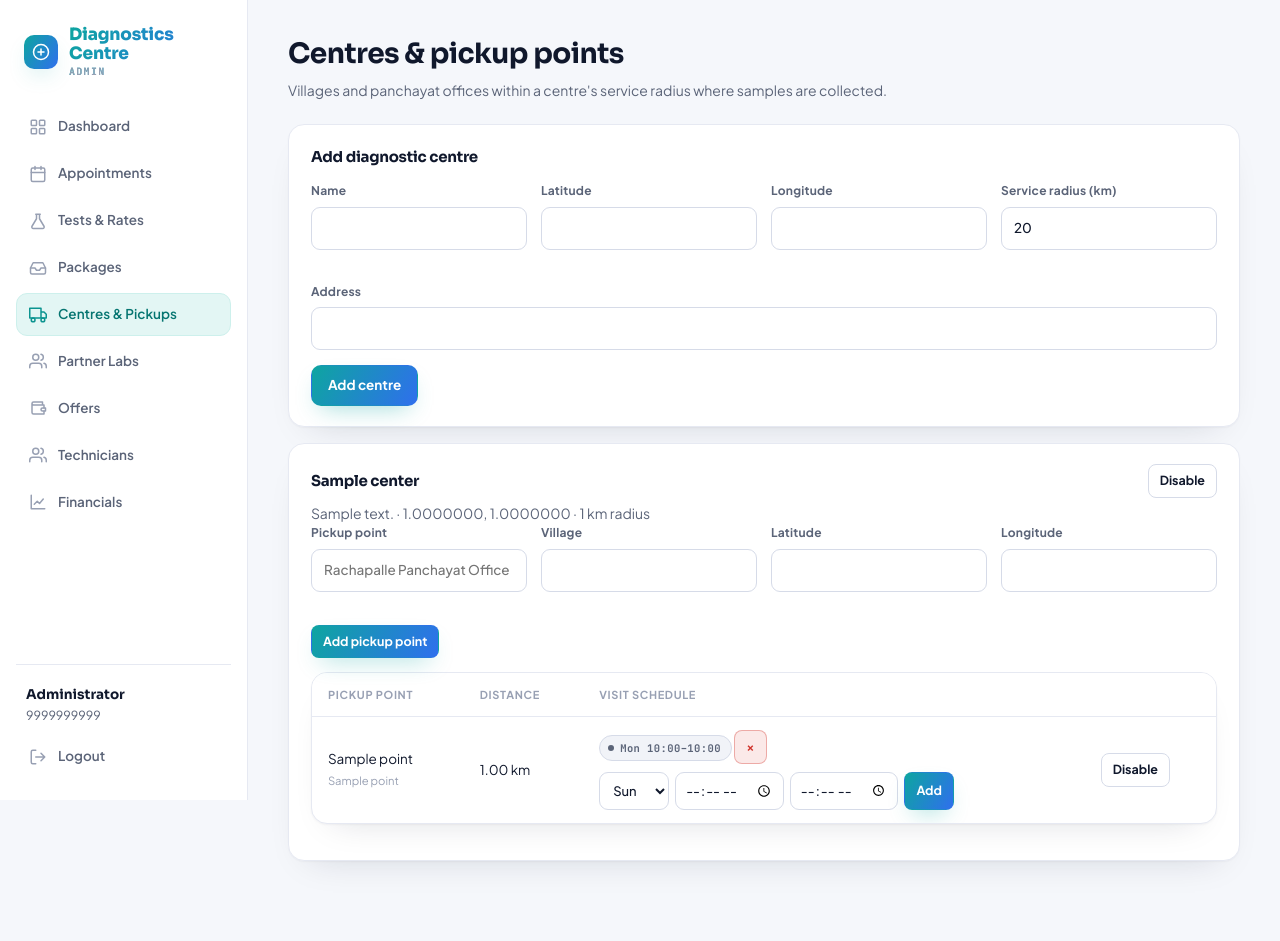
After one commit to revanthvelaga/2026-VRK-Arogya, a PHP site: page /admin/centers.php in a window 1280 px wide. The commit adds this page. Run offline with PHP 8.4, Linux system fonts and the light colour scheme; a user stored in the database is signed in; data comes from the database, SQL or seed files in the repository; tables that the repository leaves empty hold one stand-in row (values such as "Sample post").

Commit message:
Arogya feature port, phase 1 (WIP): packages, centres/pickup points, partner labs, coupons
Adds migration 002, catalog/geo/coupon helpers, four admin pages, and an
extended create_appointment (packages, collection modes, coupons). Patient
booking form and API wiring follow in the next commit.

Co-Authored-By: Claude Sonnet 5.5 <noreply@anthropic.com>
Claude-Session: https://claude.ai/code/session_01RDhNUWxHgQhCQFY6R5rvC9

```diff
--- a/diagnostics/docker-compose.yml
+++ b/diagnostics/docker-compose.yml
@@ -8,7 +8,8 @@ services:
       MYSQL_ROOT_PASSWORD: ${DB_ROOT_PASS:-rootpass}
     volumes:
       - dbdata:/var/lib/mysql
-      - ./database/schema.sql:/docker-entrypoint-initdb.d/schema.sql:ro
+      - ./database/schema.sql:/docker-entrypoint-initdb.d/01-schema.sql:ro
+      - ./database/migrations/002_arogya_features.sql:/docker-entrypoint-initdb.d/02-arogya-features.sql:ro
     healthcheck:
       test: ["CMD", "mysqladmin", "ping", "-h", "localhost"]
       interval: 5s
--- a/diagnostics/web/includes/bootstrap.php
+++ b/diagnostics/web/includes/bootstrap.php
@@ -12,6 +12,8 @@ define('RAZORPAY_KEY_ID', getenv('RAZORPAY_KEY_ID') ?: '');
 define('RAZORPAY_KEY_SECRET', getenv('RAZORPAY_KEY_SECRET') ?: '');
 define('SMS_GATEWAY_URL', getenv('SMS_GATEWAY_URL') ?: '');
 define('MAIL_FROM', getenv('MAIL_FROM') ?: 'noreply@example.com');
+
+require_once __DIR__ . '/catalog.php';
 
 if (session_status() === PHP_SESSION_NONE) {
     session_set_cookie_params(['httponly' => true, 'samesite' => 'Lax']);
@@ -113,30 +115,51 @@ function set_status(int $apptId, string $new, ?int $byUser): bool {
     return true;
 }
 
-function create_appointment(int $patientId, array $testIds, string $when, string $address, ?float $lat = null, ?float $lng = null): int {
+/**
+ * Creates an appointment. $opts: package_ids[], collection_mode (HOME_VISIT|PICKUP_POINT|WALK_IN),
+ * pickup_point_id, coupon_code. Prices and discounts are always computed server-side.
+ */
+function create_appointment(int $patientId, array $testIds, string $when, string $address, ?float $lat = null, ?float $lng = null, array $opts = []): int {
     $pdo = db();
-    $testIds = array_values(array_unique(array_map('intval', $testIds)));
-    if (!$testIds) throw new InvalidArgumentException('Select at least one test.');
     $ts = strtotime($when);
     if (!$ts || $ts < time()) throw new InvalidArgumentException('Choose a future date and time.');
-    if (trim($address) === '') throw new InvalidArgumentException('Address is required.');
-    $in = implode(',', array_fill(0, count($testIds), '?'));
-    $s = $pdo->prepare("SELECT id, price FROM tests WHERE is_active=1 AND id IN ($in)");
-    $s->execute($testIds);
-    $rows = $s->fetchAll();
-    if (count($rows) !== count($testIds)) throw new InvalidArgumentException('Invalid test selection.');
-    $total = array_sum(array_column($rows, 'price'));
+
+    $mode = $opts['collection_mode'] ?? 'HOME_VISIT';
+    if (!in_array($mode, ['HOME_VISIT', 'PICKUP_POINT', 'WALK_IN'], true)) throw new InvalidArgumentException('Invalid collection mode.');
+    $pickupId = null;
+    if ($mode === 'PICKUP_POINT') {
+        $s = $pdo->prepare('SELECT pp.*, c.is_active AS c_active FROM pickup_points pp JOIN centers c ON c.id=pp.center_id WHERE pp.id=? AND pp.is_active=1');
+        $s->execute([(int)($opts['pickup_point_id'] ?? 0)]);
+        $pp = $s->fetch();
+        if (!$pp || !$pp['c_active']) throw new InvalidArgumentException('Pickup point not found.');
+        $pickupId = (int)$pp['id'];
+        $address = trim($pp['name'] . ($pp['village_name'] ? ', ' . $pp['village_name'] : ''));
+        $lat = (float)$pp['latitude']; $lng = (float)$pp['longitude'];
+    } elseif ($mode === 'WALK_IN') {
+        $address = 'Walk-in at the diagnostic centre';
+    } elseif (trim($address) === '') {
+        throw new InvalidArgumentException('Address is required for home collection.');
+    }
+
+    [$items, $subtotal] = price_items($testIds, (array)($opts['package_ids'] ?? []));
+    $coupon = null; $discount = 0.0;
+    if (!empty($opts['coupon_code'])) {
+        $q = quote_coupon((string)$opts['coupon_code'], $subtotal, $patientId);
+        $coupon = $q['code']; $discount = $q['discount'];
+    }
+    $total = round($subtotal - $discount, 2);
+
     $pdo->beginTransaction();
     try {
-        $pdo->prepare('INSERT INTO appointments (patient_id,scheduled_at,address,latitude,longitude,total_amount) VALUES (?,?,?,?,?,?)')
-            ->execute([$patientId, date('Y-m-d H:i:00', $ts), $address, $lat, $lng, $total]);
+        $pdo->prepare('INSERT INTO appointments (patient_id,scheduled_at,address,latitude,longitude,collection_mode,pickup_point_id,subtotal,discount_amount,coupon_code,total_amount) VALUES (?,?,?,?,?,?,?,?,?,?,?)')
+            ->execute([$patientId, date('Y-m-d H:i:00', $ts), $address, $lat, $lng, $mode, $pickupId, $subtotal, $discount, $coupon, $total]);
         $id = (int)$pdo->lastInsertId();
-        $ins = $pdo->prepare('INSERT INTO appointment_items (appointment_id,test_id,price) VALUES (?,?,?)');
-        foreach ($rows as $r) $ins->execute([$id, $r['id'], $r['price']]);
+        $ins = $pdo->prepare('INSERT INTO appointment_items (appointment_id,test_id,package_id,price) VALUES (?,?,?,?)');
+        foreach ($items as $it) $ins->execute([$id, $it['test_id'], $it['package_id'], $it['price']]);
         $pdo->prepare('INSERT INTO appointment_status_log (appointment_id,status,changed_by) VALUES (?,?,?)')->execute([$id, 'BOOKED', $patientId]);
         $pdo->commit();
     } catch (Throwable $e) { $pdo->rollBack(); throw $e; }
-    notify($patientId, 'Appointment booked', "Appointment #$id on " . date('d M Y H:i', $ts) . ' is booked. Total ₹' . number_format((float)$total, 2));
+    notify($patientId, 'Appointment booked', "Appointment #$id on " . date('d M Y H:i', $ts) . ' is booked. Total ₹' . number_format($total, 2) . ($discount > 0 ? " (saved ₹" . number_format($discount, 2) . " with $coupon)" : ''));
     return $id;
 }
 
@@ -212,7 +235,7 @@ function render_header(string $title, ?array $user = null): void {
         return;
     }
     $links = [
-        'ADMIN' => [['/admin/', 'Dashboard', 'grid'], ['/admin/appointments.php', 'Appointments', 'cal'], ['/admin/tests.php', 'Tests & Rates', 'flask'], ['/admin/technicians.php', 'Technicians', 'users'], ['/admin/reports.php', 'Financials', 'chart']],
+        'ADMIN' => [['/admin/', 'Dashboard', 'grid'], ['/admin/appointments.php', 'Appointments', 'cal'], ['/admin/tests.php', 'Tests & Rates', 'flask'], ['/admin/packages.php', 'Packages', 'inbox'], ['/admin/centers.php', 'Centres & Pickups', 'truck'], ['/admin/partner_labs.php', 'Partner Labs', 'users'], ['/admin/coupons.php', 'Offers', 'wallet'], ['/admin/technicians.php', 'Technicians', 'users'], ['/admin/reports.php', 'Financials', 'chart']],
         'PATIENT' => [['/patient/', 'My Appointments', 'cal'], ['/patient/book.php', 'Book a Test', 'plus'], ['/patient/profile.php', 'Profile', 'user']],
         'TECHNICIAN' => [['/technician/', 'My Jobs', 'truck']],
     ][$user['role']] ?? [];
--- /dev/null
+++ b/diagnostics/web/includes/catalog.php
@@ -0,0 +1,84 @@
+<?php
+declare(strict_types=1);
+// Catalogue, geo and coupon logic ported from Arogya (PostGIS replaced by Haversine).
+
+function haversine_km(float $lat1, float $lng1, float $lat2, float $lng2): float {
+    $r = 6371.0;
+    $dLat = deg2rad($lat2 - $lat1);
+    $dLng = deg2rad($lng2 - $lng1);
+    $a = sin($dLat / 2) ** 2 + cos(deg2rad($lat1)) * cos(deg2rad($lat2)) * sin($dLng / 2) ** 2;
+    return round($r * 2 * asin(min(1, sqrt($a))), 2);
+}
+
+/** Active pickup points within $radiusKm of a point, nearest first. */
+function nearby_pickup_points(float $lat, float $lng, float $radiusKm = 20): array {
+    $rows = db()->query("SELECT pp.*, c.name AS center_name FROM pickup_points pp JOIN centers c ON c.id=pp.center_id WHERE pp.is_active=1 AND c.is_active=1")->fetchAll();
+    $out = [];
+    foreach ($rows as $r) {
+        $d = haversine_km($lat, $lng, (float)$r['latitude'], (float)$r['longitude']);
+        if ($d <= $radiusKm) { $r['distance_km_from_you'] = $d; $out[] = $r; }
+    }
+    usort($out, fn($a, $b) => $a['distance_km_from_you'] <=> $b['distance_km_from_you']);
+    return $out;
+}
+
+/** Throws unless the point is inside the centre's service radius (Arogya's 20 km rule). */
+function distance_within_radius(array $center, float $lat, float $lng): float {
+    $d = haversine_km((float)$center['latitude'], (float)$center['longitude'], $lat, $lng);
+    if ($d > (float)$center['service_radius_km']) {
+        throw new InvalidArgumentException(sprintf('Point is %.1f km from "%s", outside its %s km service radius.', $d, $center['name'], rtrim(rtrim((string)$center['service_radius_km'], '0'), '.')));
+    }
+    return $d;
+}
+
+/**
+ * Single source of truth for what a coupon is worth on an order. Used by the
+ * checkout preview and again when the booking is created (never trust the preview).
+ * Cancelled bookings give their redemption back.
+ */
+function quote_coupon(string $rawCode, float $subtotal, int $customerId): array {
+    $code = strtoupper(trim($rawCode));
+    $s = db()->prepare('SELECT * FROM coupons WHERE code=?');
+    $s->execute([$code]);
+    $c = $s->fetch();
+    if (!$c || !$c['is_active']) throw new InvalidArgumentException("\"$code\" isn't a valid offer code.");
+    if ($c['valid_until'] && strtotime($c['valid_until']) < time()) throw new InvalidArgumentException("Offer $code has expired.");
+    if ($subtotal < (float)$c['min_order']) throw new InvalidArgumentException("$code needs an order of at least ₹" . (float)$c['min_order'] . '.');
+
+    $u = db()->prepare("SELECT COUNT(*) total, COALESCE(SUM(patient_id=?),0) mine FROM appointments WHERE coupon_code=? AND status<>'CANCELLED'");
+    $u->execute([$customerId, $code]);
+    $use = $u->fetch();
+    if ($c['usage_limit'] !== null && (int)$use['total'] >= (int)$c['usage_limit']) throw new InvalidArgumentException("Offer $code has been fully redeemed.");
+    if ((int)$use['mine'] >= (int)$c['per_customer_limit']) throw new InvalidArgumentException("You've already used $code.");
+
+    $discount = $c['discount_type'] === 'PERCENT' ? $subtotal * (float)$c['value'] / 100 : (float)$c['value'];
+    if ($c['max_discount'] !== null) $discount = min($discount, (float)$c['max_discount']);
+    $discount = round(min($discount, $subtotal), 2);
+    return ['code' => $code, 'description' => $c['description'], 'discount' => $discount];
+}
+
+/** Prices tests and packages server-side from the live catalogue; returns [items, subtotal]. */
+function price_items(array $testIds, array $packageIds): array {
+    $pdo = db();
+    $testIds = array_values(array_unique(array_map('intval', $testIds)));
+    $packageIds = array_values(array_unique(array_map('intval', $packageIds)));
+    $items = []; $subtotal = 0.0;
+    if ($testIds) {
+        $in = implode(',', array_fill(0, count($testIds), '?'));
+        $s = $pdo->prepare("SELECT id, price FROM tests WHERE is_active=1 AND id IN ($in)");
+        $s->execute($testIds);
+        $rows = $s->fetchAll();
+        if (count($rows) !== count($testIds)) throw new InvalidArgumentException('One of the selected tests is not available.');
+        foreach ($rows as $r) { $items[] = ['test_id' => (int)$r['id'], 'package_id' => null, 'price' => (float)$r['price']]; $subtotal += (float)$r['price']; }
+    }
+    if ($packageIds) {
+        $in = implode(',', array_fill(0, count($packageIds), '?'));
+        $s = $pdo->prepare("SELECT id, price FROM packages WHERE is_active=1 AND id IN ($in)");
+        $s->execute($packageIds);
+        $rows = $s->fetchAll();
+        if (count($rows) !== count($packageIds)) throw new InvalidArgumentException('One of the selected packages is not available.');
+        foreach ($rows as $r) { $items[] = ['test_id' => null, 'package_id' => (int)$r['id'], 'price' => (float)$r['price']]; $subtotal += (float)$r['price']; }
+    }
+    if (!$items) throw new InvalidArgumentException('Select at least one test or package.');
+    return [$items, round($subtotal, 2)];
+}
--- /dev/null
+++ b/diagnostics/web/public/admin/centers.php
@@ -0,0 +1,76 @@
+<?php
+require __DIR__ . '/../../includes/bootstrap.php';
+$u = require_role('ADMIN');
+$pdo = db();
+
+if ($_SERVER['REQUEST_METHOD'] === 'POST') {
+    csrf_check();
+    $a = $_POST['action'] ?? '';
+    try {
+        if ($a === 'center') {
+            $name = trim($_POST['name'] ?? ''); $lat = (float)($_POST['latitude'] ?? 0); $lng = (float)($_POST['longitude'] ?? 0);
+            $r = (float)($_POST['service_radius_km'] ?? 20);
+            if ($name === '' || abs($lat) > 90 || abs($lng) > 180 || $r <= 0) throw new InvalidArgumentException('Valid name, coordinates and radius are required.');
+            $pdo->prepare('INSERT INTO centers (name,address,latitude,longitude,service_radius_km) VALUES (?,?,?,?,?)')->execute([$name, trim($_POST['address'] ?? '') ?: null, $lat, $lng, $r]);
+            flash('Centre added.');
+        } elseif ($a === 'point') {
+            $cs = $pdo->prepare('SELECT * FROM centers WHERE id=?'); $cs->execute([(int)$_POST['center_id']]);
+            $center = $cs->fetch() ?: throw new InvalidArgumentException('Centre not found.');
+            $lat = (float)$_POST['latitude']; $lng = (float)$_POST['longitude']; $name = trim($_POST['name'] ?? '');
+            if ($name === '') throw new InvalidArgumentException('Pickup point name is required.');
+            $d = distance_within_radius($center, $lat, $lng);   // enforces the service radius (default 20 km)
+            $pdo->prepare('INSERT INTO pickup_points (center_id,name,village_name,latitude,longitude,distance_km) VALUES (?,?,?,?,?,?)')
+                ->execute([$center['id'], $name, trim($_POST['village_name'] ?? '') ?: null, $lat, $lng, $d]);
+            flash(sprintf('Pickup point added (%.1f km from the centre).', $d));
+        } elseif ($a === 'schedule') {
+            $st = $_POST['start_time'] ?? ''; $en = $_POST['end_time'] ?? ''; $dow = (int)($_POST['day_of_week'] ?? -1);
+            if ($dow < 0 || $dow > 6 || !$st || !$en || $en <= $st) throw new InvalidArgumentException('Choose a day and a valid time range.');
+            $pdo->prepare('INSERT INTO pickup_point_schedules (pickup_point_id,day_of_week,start_time,end_time) VALUES (?,?,?,?)')->execute([(int)$_POST['pickup_point_id'], $dow, $st, $en]);
+            flash('Visit schedule added.');
+        } elseif ($a === 'del_schedule') {
+            $pdo->prepare('DELETE FROM pickup_point_schedules WHERE id=?')->execute([(int)$_POST['id']]); flash('Schedule removed.');
+        } elseif ($a === 'toggle_point') {
+            $pdo->prepare('UPDATE pickup_points SET is_active = 1 - is_active WHERE id=?')->execute([(int)$_POST['id']]); flash('Pickup point updated.');
+        } elseif ($a === 'toggle_center') {
+            $pdo->prepare('UPDATE centers SET is_active = 1 - is_active WHERE id=?')->execute([(int)$_POST['id']]); flash('Centre updated.');
+        }
+    } catch (InvalidArgumentException $e) { flash($e->getMessage()); }
+    redirect('/admin/centers.php');
+}
+
+$centers = $pdo->query('SELECT * FROM centers ORDER BY name')->fetchAll();
+$points = $pdo->query('SELECT * FROM pickup_points ORDER BY name')->fetchAll();
+$sched = [];
+foreach ($pdo->query('SELECT * FROM pickup_point_schedules ORDER BY day_of_week, start_time')->fetchAll() as $s) $sched[$s['pickup_point_id']][] = $s;
+$days = ['Sun', 'Mon', 'Tue', 'Wed', 'Thu', 'Fri', 'Sat'];
+
+render_header('Centres & Pickups', $u);
+?>
+<div class="page-header"><div><h1>Centres &amp; pickup points</h1><p class="page-sub">Villages and panchayat offices within a centre's service radius where samples are collected.</p></div></div>
+
+<form method="post" class="card"><?= csrf_field() ?><input type="hidden" name="action" value="center"><h3>Add diagnostic centre</h3>
+  <div class="grid"><label>Name <input name="name" required></label><label>Latitude <input name="latitude" type="number" step="any" required></label>
+  <label>Longitude <input name="longitude" type="number" step="any" required></label><label>Service radius (km) <input name="service_radius_km" type="number" step="0.5" value="20" required></label></div>
+  <label>Address <input name="address"></label><button class="btn">Add centre</button></form>
+
+<?php foreach ($centers as $c): ?>
+<div class="card"><div class="job-head"><h3 style="margin:0"><?= h($c['name']) ?> <?= $c['is_active'] ? '' : '<span class="badge s-CANCELLED">Inactive</span>' ?></h3>
+  <form method="post"><?= csrf_field() ?><input type="hidden" name="action" value="toggle_center"><input type="hidden" name="id" value="<?= (int)$c['id'] ?>"><button class="btn small secondary"><?= $c['is_active'] ? 'Disable' : 'Enable' ?></button></form></div>
+  <p class="page-sub"><?= h($c['address']) ?> · <?= h($c['latitude']) ?>, <?= h($c['longitude']) ?> · <?= h(rtrim(rtrim($c['service_radius_km'], '0'), '.')) ?> km radius</p>
+  <form method="post"><?= csrf_field() ?><input type="hidden" name="action" value="point"><input type="hidden" name="center_id" value="<?= (int)$c['id'] ?>">
+    <div class="grid"><label>Pickup point <input name="name" placeholder="Rachapalle Panchayat Office" required></label><label>Village <input name="village_name"></label>
+    <label>Latitude <input name="latitude" type="number" step="any" required></label><label>Longitude <input name="longitude" type="number" step="any" required></label></div>
+    <button class="btn small">Add pickup point</button></form>
+  <?php $mine = array_filter($points, fn($p) => (int)$p['center_id'] === (int)$c['id']); if ($mine): ?>
+  <table style="margin-top:14px"><tr><th>Pickup point</th><th>Distance</th><th>Visit schedule</th><th></th></tr>
+  <?php foreach ($mine as $p): ?><tr><td><?= h($p['name']) ?><br><small><?= h($p['village_name']) ?></small></td><td><?= h($p['distance_km']) ?> km</td>
+    <td><?php foreach ($sched[$p['id']] ?? [] as $s): ?><form method="post" style="display:inline"><?= csrf_field() ?><input type="hidden" name="action" value="del_schedule"><input type="hidden" name="id" value="<?= (int)$s['id'] ?>">
+      <span class="badge"><?= $days[$s['day_of_week']] ?> <?= h(substr($s['start_time'], 0, 5)) ?>–<?= h(substr($s['end_time'], 0, 5)) ?></span> <button class="btn small danger" title="Remove">×</button></form> <?php endforeach; ?>
+      <form method="post" style="display:flex;gap:6px;margin-top:8px;flex-wrap:wrap"><?= csrf_field() ?><input type="hidden" name="action" value="schedule"><input type="hidden" name="pickup_point_id" value="<?= (int)$p['id'] ?>">
+        <select name="day_of_week" style="width:auto"><?php foreach ($days as $i => $d): ?><option value="<?= $i ?>"><?= $d ?></option><?php endforeach; ?></select>
+        <input type="time" name="start_time" required style="width:auto"><input type="time" name="end_time" required style="width:auto"><button class="btn small">Add</button></form></td>
+    <td><form method="post"><?= csrf_field() ?><input type="hidden" name="action" value="toggle_point"><input type="hidden" name="id" value="<?= (int)$p['id'] ?>"><button class="btn small secondary"><?= $p['is_active'] ? 'Disable' : 'Enable' ?></button></form></td></tr>
+  <?php endforeach; ?></table><?php endif; ?>
+</div>
+<?php endforeach; if (!$centers) echo '<div class="card">' . empty_state('truck', 'Add your diagnostic centre first, then its pickup points.') . '</div>'; ?>
+<?php render_footer();
```
Also changed, not shown: diagnostics/web/public/admin/coupons.php (added, +49 -0 lines), diagnostics/web/public/admin/packages.php (added, +67 -0 lines), diagnostics/web/public/admin/partner_labs.php (added, +50 -0 lines), diagnostics/database/migrations/002_arogya_features.sql (added).
